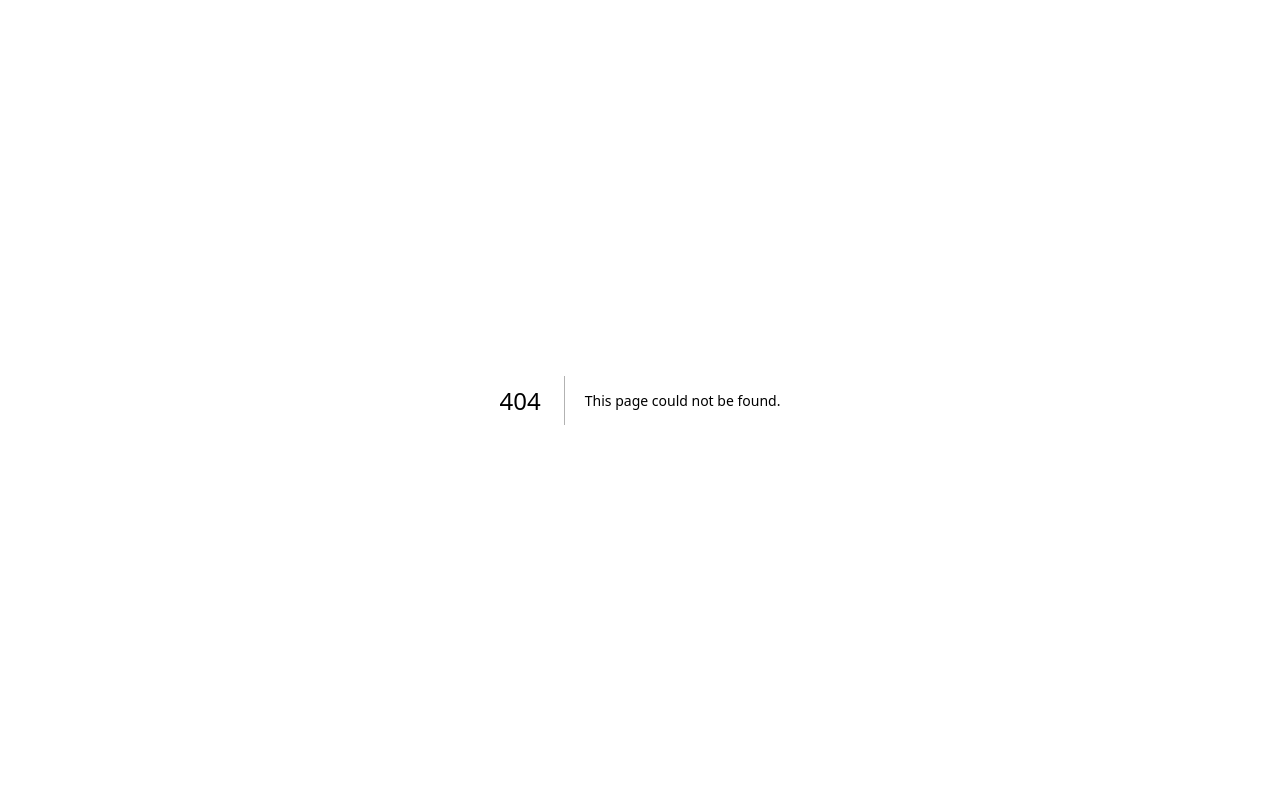
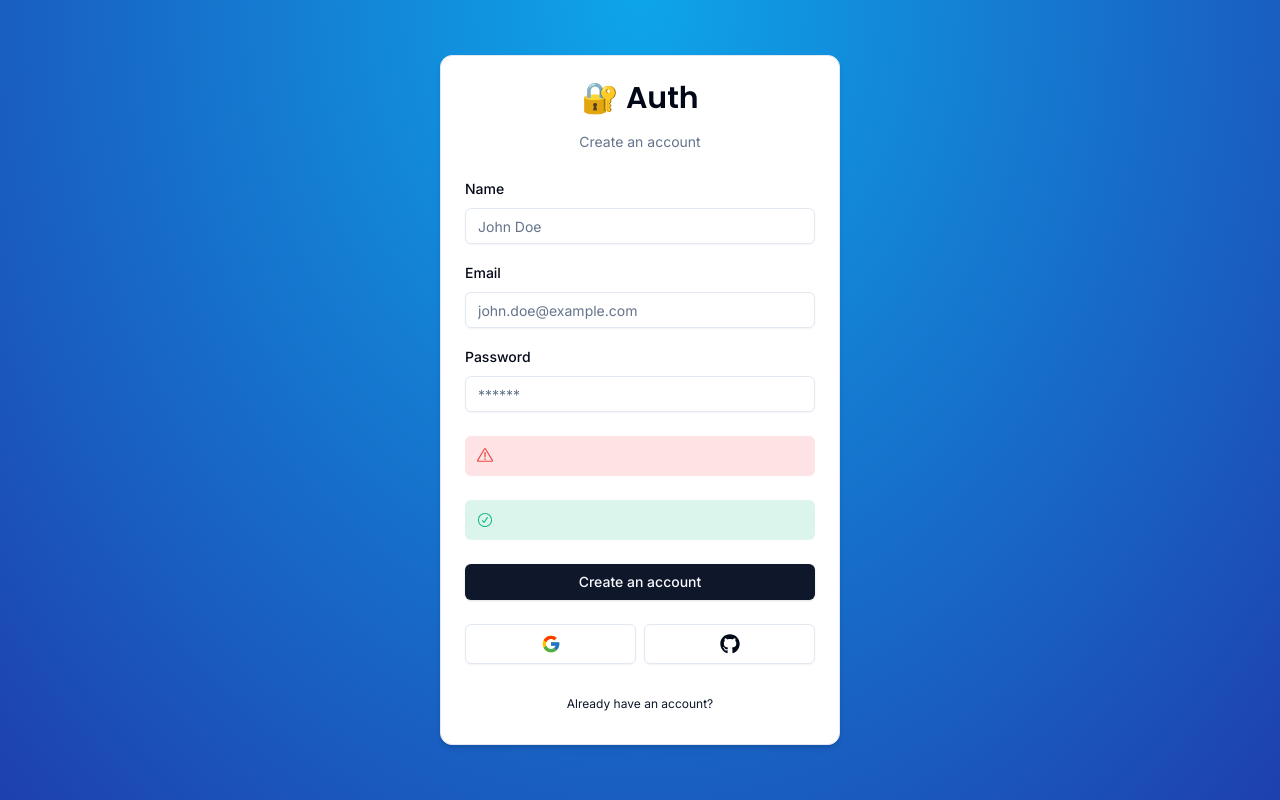
Before and after one commit to sektor7k/Clerk-NextAuth, a Next.js app in the folder auth-tutorial/: page /auth/register in a window 1280 px wide. Before the commit this address had no page. Built offline with nearby package versions, Linux system fonts and the light colour scheme.

Commit message:
register page

```diff
--- /dev/null
+++ b/auth-tutorial/app/auth/register/page.tsx
@@ -0,0 +1,9 @@
+import { RegisterForm } from "@/components/auth/register-form";
+
+const RegisterPage = () => {
+    return (
+        <RegisterForm/>
+    )
+}
+
+export default RegisterPage;
```
